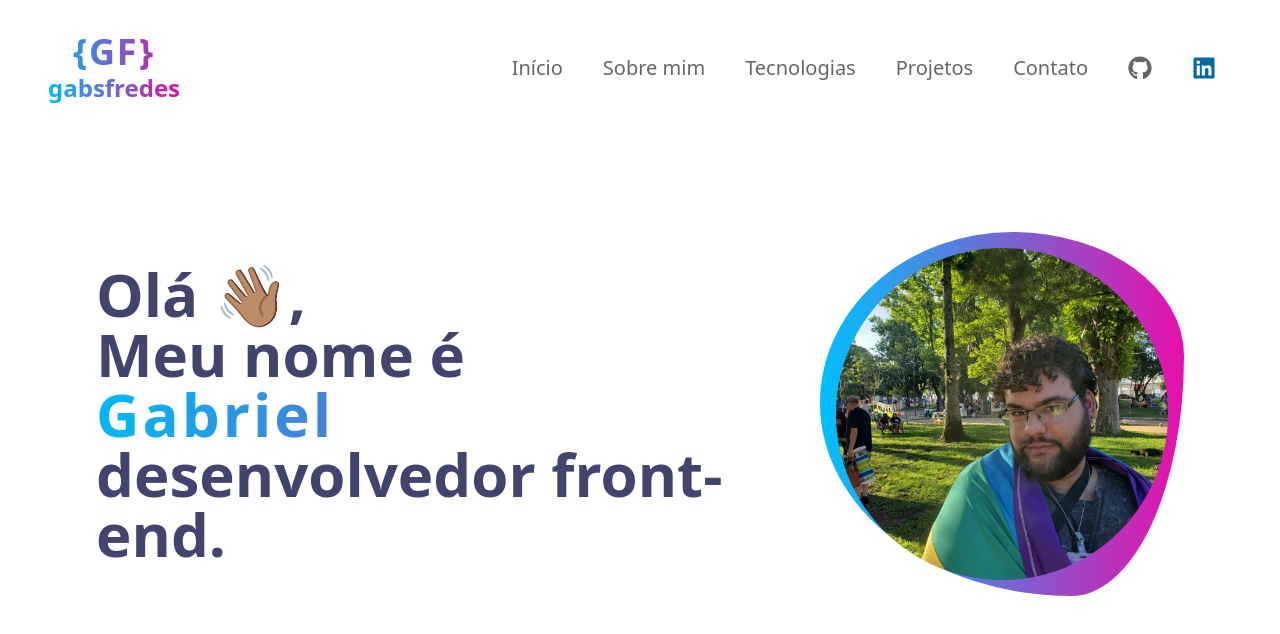
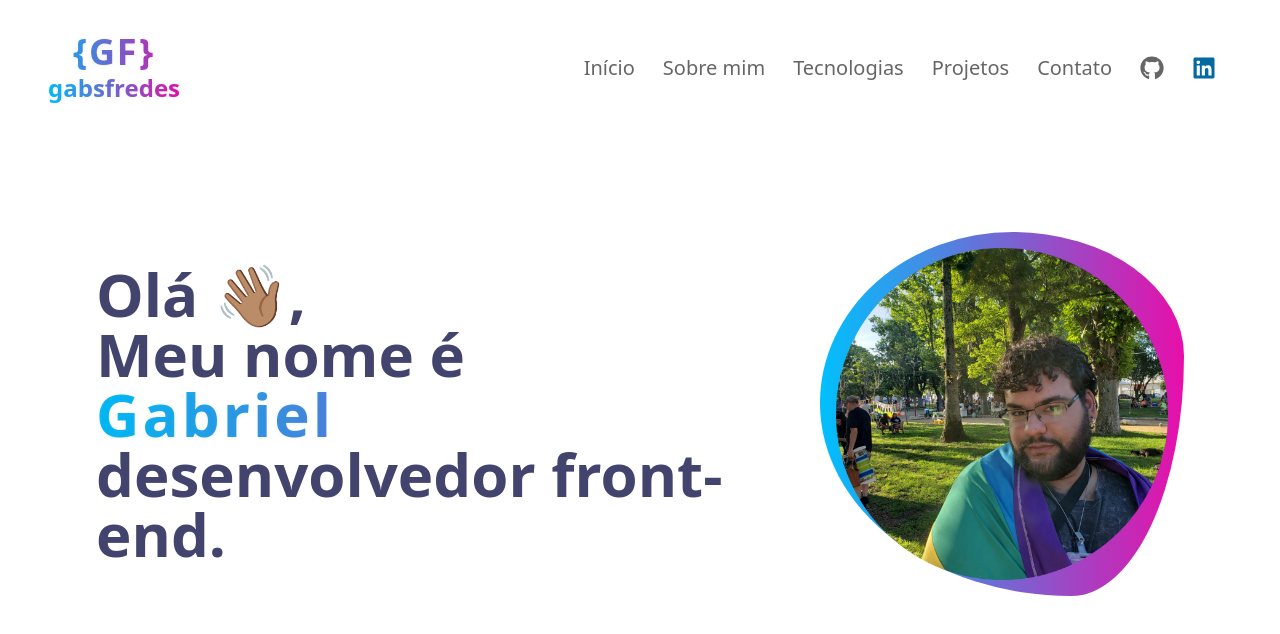
Before and after one commit to gabsfredes/GabsFredes-WebSite, a React (Create React App) app in the folder gabsfredes/: page / in a window 1280 px wide. Shown: the top 634 px of the page. Built offline with nearby package versions, Linux system fonts and the light colour scheme; the HTML template or start-up script is replaced by a standard one.

Commit message:
updt: BarLinks
adjusted gap for better look

```diff
--- a/gabsfredes/src/components/NavBar/BarLinks.tsx
+++ b/gabsfredes/src/components/NavBar/BarLinks.tsx
@@ -8,7 +8,7 @@ interface BarLinksProps {
 
 const BarLinks: React.FC<BarLinksProps> = ({ isFooter }) => {
   let navLinks =
-    "text-nav hover:text-violet-700 font-medium text-sm md:text-sm lg:text-xl lg:font-medium transition-colors duration-300 ease-in-out";
+    "text-nav hover:text-violet-700 font-medium text-sm md:text-base lg:text-xl lg:font-medium transition-colors duration-300 ease-in-out";
   let navIcons =
     "text-nav hover:text-gray-950 font-medium text-2xl md:text-lg lg:text-2xl transition-colors duration-300 ease-in-out";
 
@@ -48,7 +48,7 @@ const BarLinks: React.FC<BarLinksProps> = ({ isFooter }) => {
           toggleMenu
             ? "hidden"
             : "flex flex-col absolute right-10 top-20 rounded-md shadow-md p-4 items-center"
-        } gap-2 z-50 bg-white md:static md:top-0 md:shadow-none md:gap-6 md:flex-row lg:gap-10 lg:flex-row`}
+        } gap-2 z-50 bg-white md:static md:top-0 md:shadow-none md:gap-4 md:flex-row lg:gap-7 lg:flex-row`}
       >
         <a className={navLinks} href="/">
           Início
```
